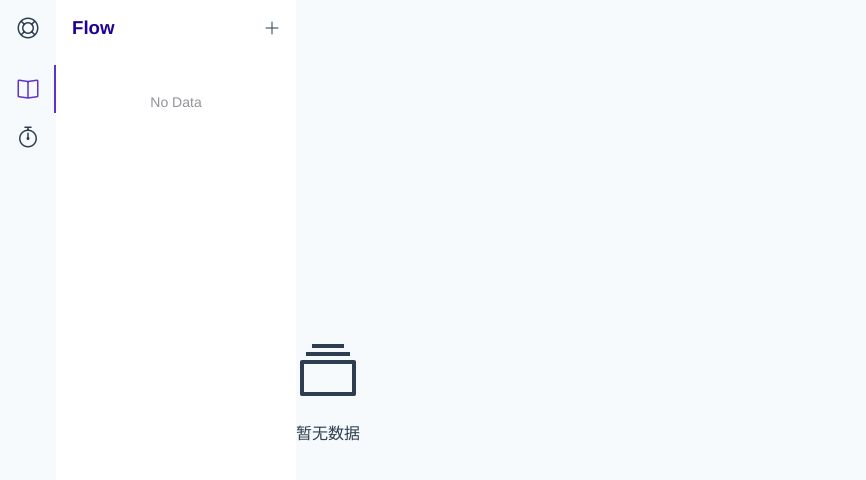
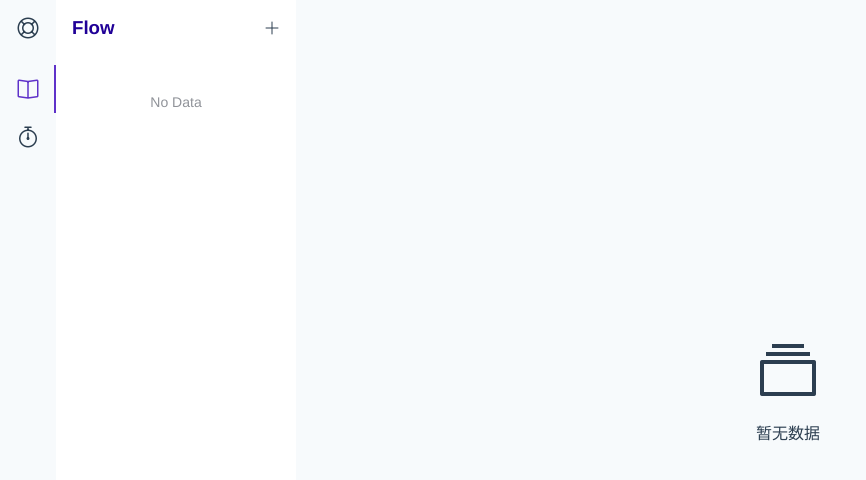
Before and after one commit to WX-DongXing/flow-doc, a Vue app: page /#/ in a window 1280 px wide. Shown: the top 480 px of the page, without its empty margins (0-866 px from the left). Built offline with nearby package versions, Linux system fonts and the light colour scheme; a web font is replaced by a local one.

Commit message:
style: update page content styles

```diff
--- a/src/views/flow/index.vue
+++ b/src/views/flow/index.vue
@@ -53,7 +53,7 @@
       </div>
       <!-- / page content -->
 
-      <div class="flow__actions">
+      <div class="flow__actions" v-if="activePage?.children.length > 0">
         <el-button type="primary" icon="el-icon-top" circle></el-button>
         <el-button type="primary" icon="el-icon-bottom" circle></el-button>
       </div>
@@ -237,6 +237,7 @@ export default {
     flex-flow: column nowrap;
     justify-content: center;
     align-content: center;
+    width: 100%;
 
     i {
       font-size: 64px;
@@ -244,6 +245,7 @@ export default {
   }
 
   &__content {
+    min-height: calc(100vh - 121px);
     box-sizing: border-box;
     padding: 0 48px;
   }
```
